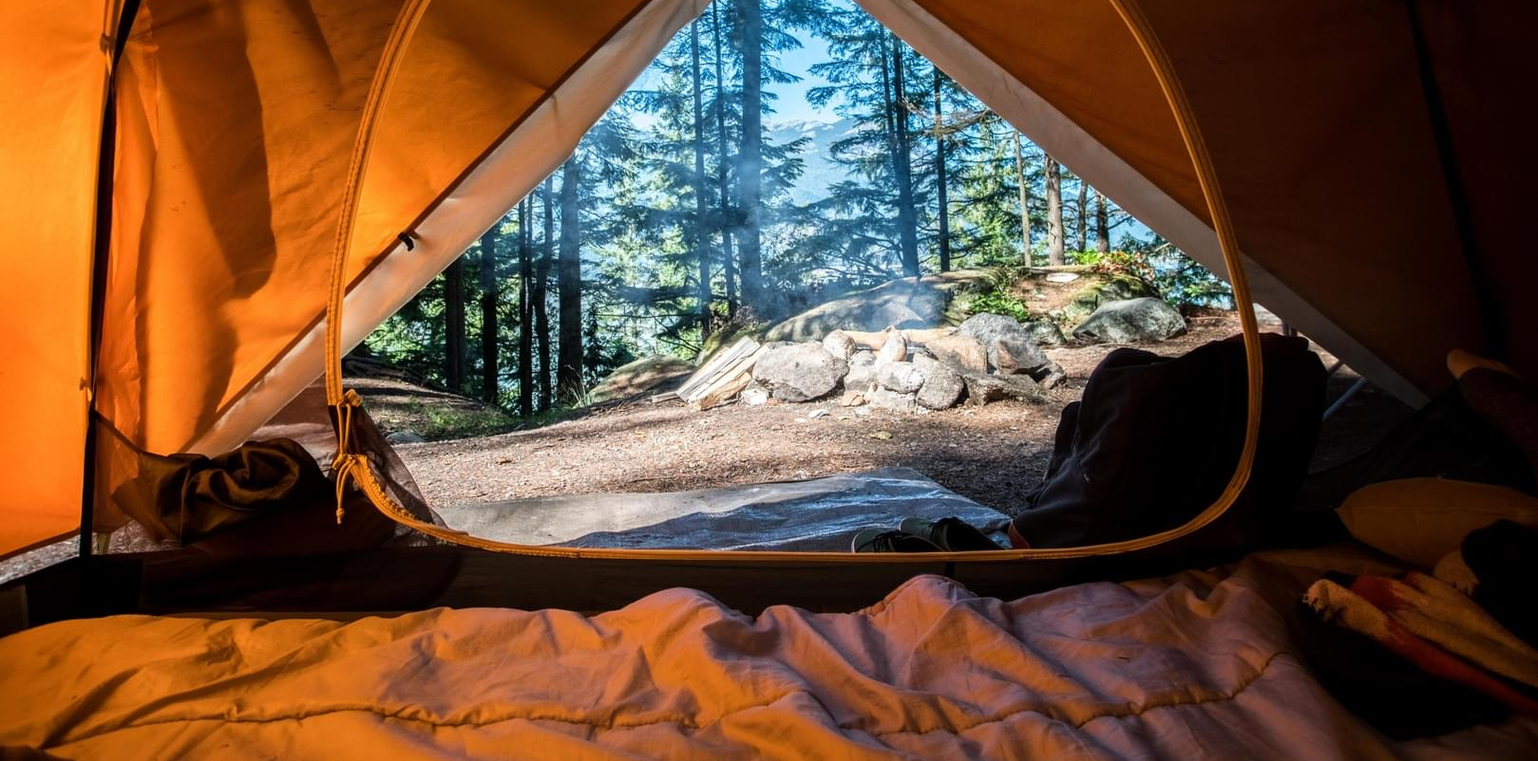
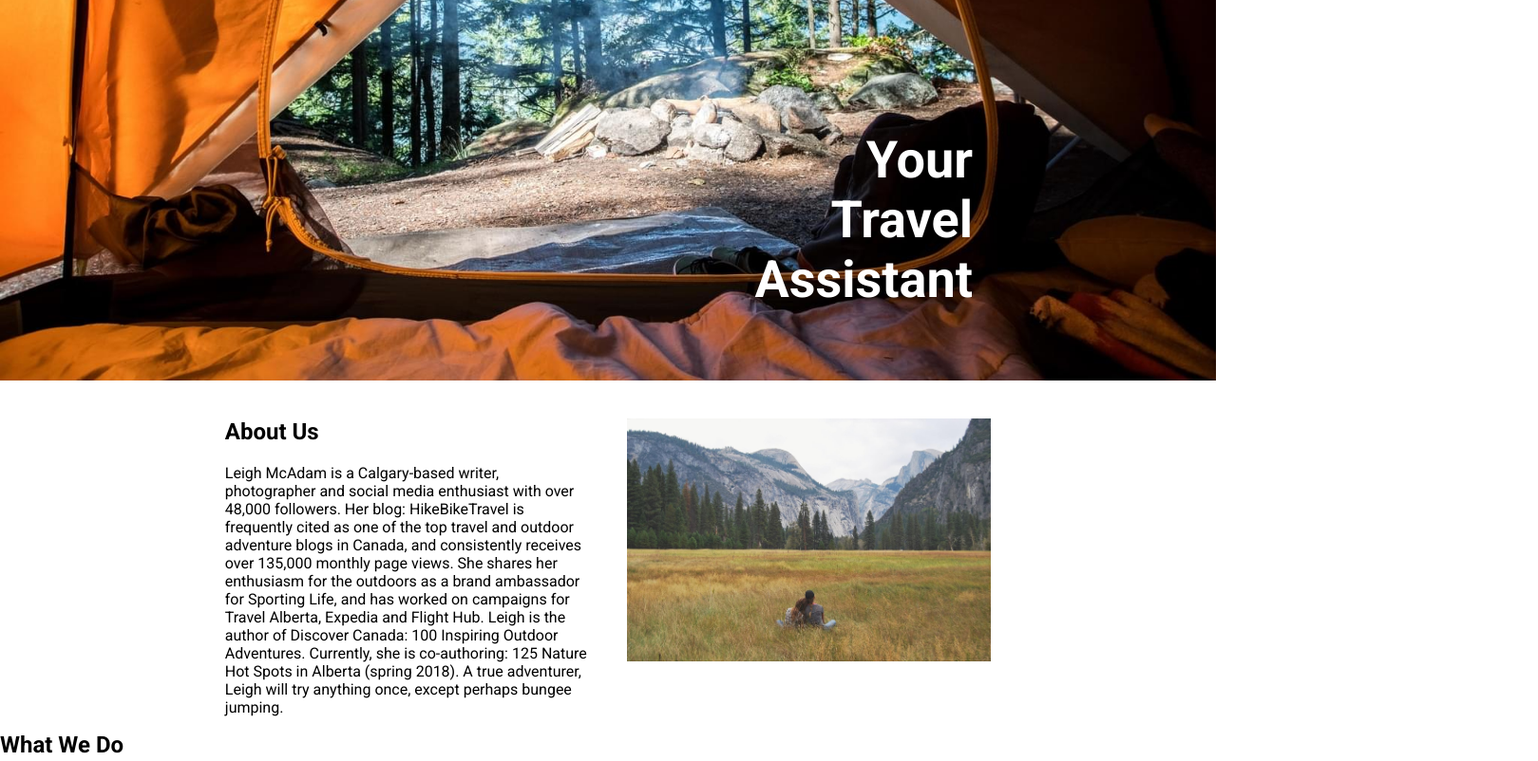
Before and after one commit to Maree13/responzivni-web, a plain HTML site: page index.html in a window 1280 px wide. Shown: the part 380-1182 px from the top of the page at 95% size, 1619 px wide, since content can reach past the window. Drawn offline with Linux system fonts and the light colour scheme.

Commit message:
hero section, about us section styly

```diff
--- a/index.html
+++ b/index.html
@@ -34,27 +34,42 @@
     </header>
 
     <!-- HERO SECTION -->
-    <section class="hero-section">
+    <section class="hero-aboutus_wrapper">
+      <div class="hero-section">
         <div class="hero-image_container">
-        <img class="hero-section_image" src="images/hero.jpg" alt="hero" />
+          <!-- <img class="hero-section_image" src="images/hero.jpg" alt="hero" /> -->
           <h1>Your Travel Assistant</h1>
         </div>
-    </section>
+      </div>
 
       <!-- ABOUT US -->
+
+      <div class="aboutus-section">
+        <div class="aboutus-text_wrapper">
           <h2>About Us</h2>
           <p>
-      Leigh McAdam is a Calgary-based writer, photographer and social media
-      enthusiast with over 48,000 followers. Her blog: HikeBikeTravel is
-      frequently cited as one of the top travel and outdoor adventure blogs in
-      Canada, and consistently receives over 135,000 monthly page views. She
-      shares her enthusiasm for the outdoors as a brand ambassador for Sporting
-      Life, and has worked on campaigns for Travel Alberta, Expedia and Flight
-      Hub. Leigh is the author of Discover Canada: 100 Inspiring Outdoor
-      Adventures. Currently, she is co-authoring: 125 Nature Hot Spots in
-      Alberta (spring 2018). A true adventurer, Leigh will try anything once,
+            Leigh McAdam is a Calgary-based writer, photographer and social
+            media enthusiast with over 48,000 followers. Her blog:
+            HikeBikeTravel is frequently cited as one of the top travel and
+            outdoor adventure blogs in Canada, and consistently receives over
+            135,000 monthly page views. She shares her enthusiasm for the
+            outdoors as a brand ambassador for Sporting Life, and has worked on
+            campaigns for Travel Alberta, Expedia and Flight Hub. Leigh is the
+            author of Discover Canada: 100 Inspiring Outdoor Adventures.
+            Currently, she is co-authoring: 125 Nature Hot Spots in Alberta
+            (spring 2018). A true adventurer, Leigh will try anything once,
             except perhaps bungee jumping.
           </p>
+        </div>
+        <div class="aboutus-image_wrapper">
+          <img
+            class="aboutus-image"
+            src="images/about-us.jpg"
+            alt="landscape"
+          />
+        </div>
+      </div>
+    </section>
 
     <!-- WHAT WE DO -->
     <h2>What We Do</h2>
--- a/style.css
+++ b/style.css
@@ -35,6 +35,7 @@ nav {
   display: flex;
   justify-content: space-evenly;
   padding: 15px;
+  width: 100%;
 }
 
 /* HAMBURGER MENU */
@@ -69,6 +70,138 @@ nav a {
 @media (min-width: 768px) {
   nav a {
     display: inline-block;
-    margin: 20px;
   }
 }
+
+
+/* HERO-ABOUTUS SECTION */
+
+
+.hero-aboutus_wrapper {
+  display: flex;
+  flex-direction: column;
+  align-items: center;
+}
+
+/* HERO SECTION */
+
+.hero-section {
+  background-image: url(images/hero.jpg);
+  background-size: cover;
+  height: 700px;
+  width: 100%;
+  background-position: center;
+  background-repeat: no-repeat;
+  position: relative;
+}
+
+h1 {
+  color: var(--navigation-color);
+  position: absolute;
+  bottom: 30px;
+  right: 5%;
+  max-width: 200px;
+  text-align: right;
+  font-size: 47px;
+  /* margin-left: auto; */
+}
+
+@media (min-width: 768px) {
+  h1 {
+    right: 20%;
+    font-size: 54px;
+    max-width: 250px;
+  }
+}
+
+
+/* ABOUT-US SECTION */
+
+/* MOBILE */
+.aboutus-section {
+  width: 90%;
+}
+
+
+/* .aboutus-text_wrapper {
+  width: 100%;
+}
+
+.aboutus-image_wrapper {
+  width: 100%;
+} */
+
+.aboutus-image {
+  width: 100%;
+  height: 100%;
+  object-fit: cover;
+}
+
+/* h2 {
+  margin-top: 0;
+} */
+
+/* DESKTOP VERSION */
+
+@media (min-width: 768px) {
+  .aboutus-section {
+    width: 90%;
+    display: flex;
+    gap: 40px;
+    margin-top: 40px;
+    align-items: start;
+  }
+
+  .aboutus-text_wrapper {
+    flex-basis: 50%;
+    margin-left: 15%;
+  }
+
+  .aboutus-image_wrapper {
+    flex-basis: 50%;
+    display: flex;
+    height: auto;
+    margin-right: 15%;
+  }
+
+  .aboutus-image {
+    width: 100%;
+    height: 100%;
+    object-fit: cover;
+  }
+
+  h2 {
+    margin-top: 0;
+  }
+}
+
+
+
+/* .aboutus-section {
+  width: 100%;
+  display: flex;
+  margin-top: 40px;
+  gap: 40px;
+}
+
+.aboutus-text_wrapper {
+  flex-basis: 50%;
+  margin-left: 15%;
+}
+
+.aboutus-image_wrapper {
+  flex-basis: 50%;
+  display: flex;
+  height: auto;
+  margin-right: 15%;
+}
+
+.aboutus-image {
+  width: 100%;
+  height: 100%;
+  object-fit: cover;
+}
+
+h2 {
+  margin-top: 0;
+} */
```
Also changed, not shown: images/about-us.jpg (renamed from images/anneliese-phillips-uv4-vl3liKM-unsplash.jpg). Lines whose indentation alone changed are shown as unchanged.
